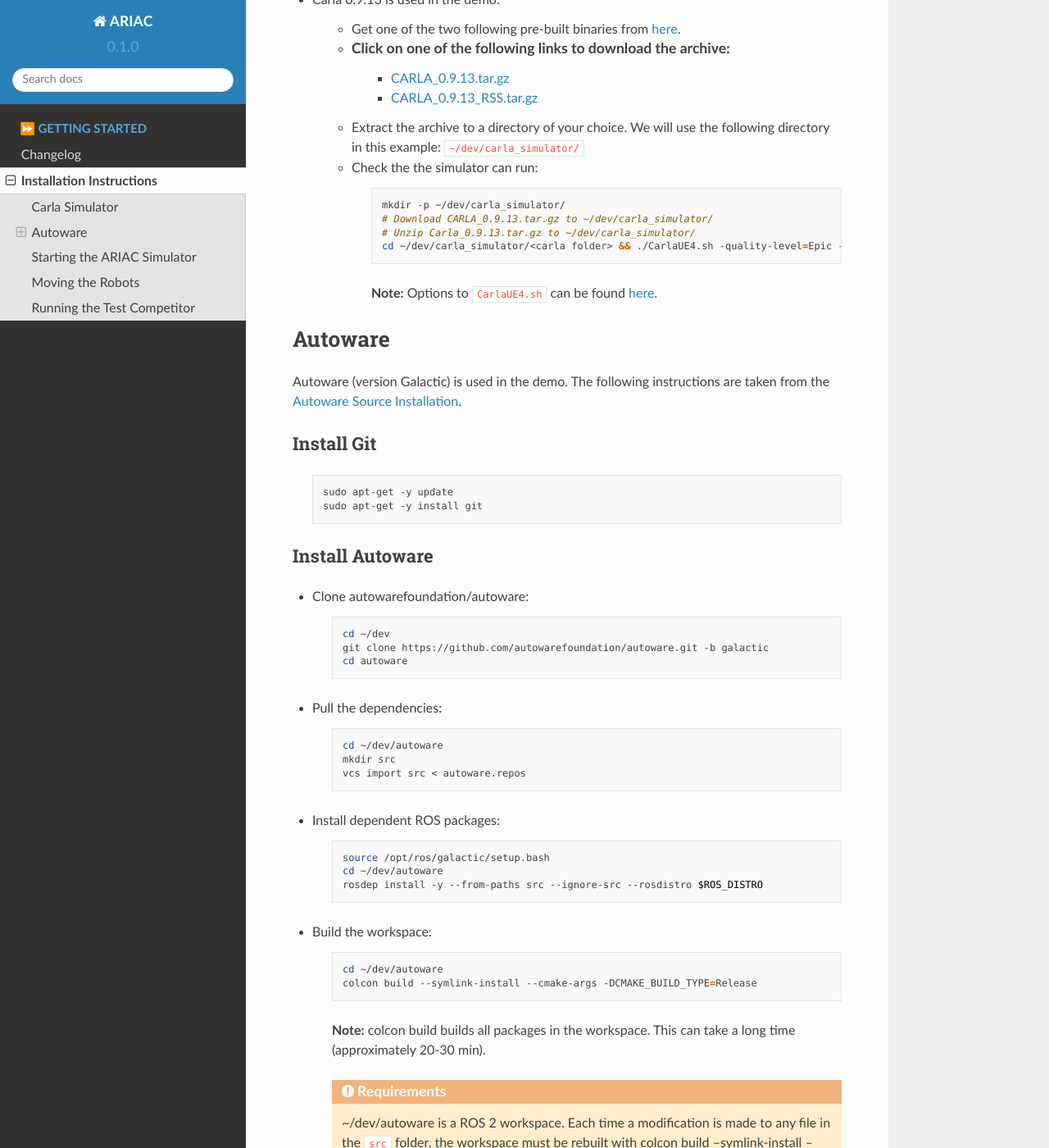
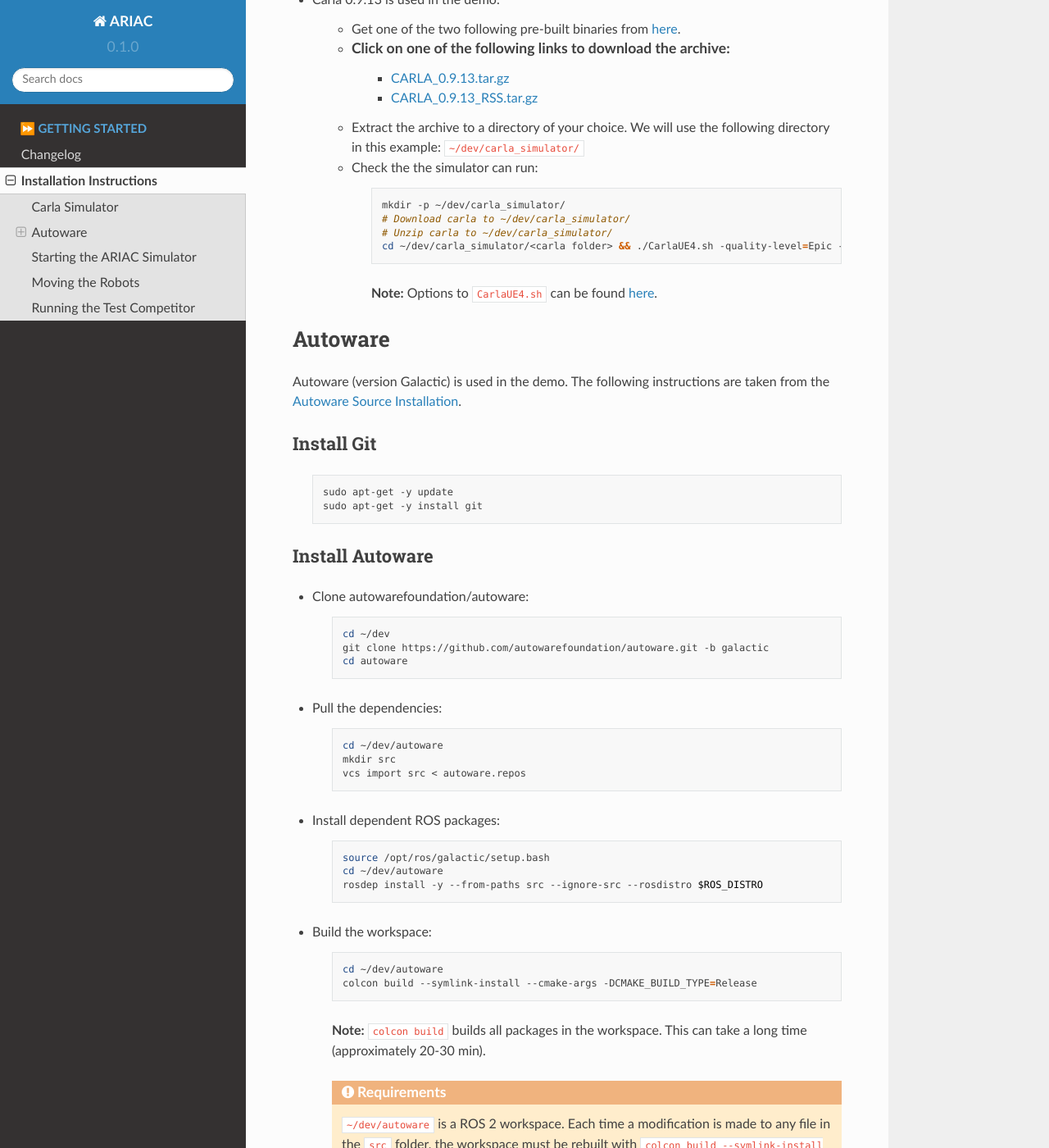
Before and after one commit to zeidk/seri_workshop_demo, a Sphinx documentation site: the page built from docs/getting_started/installation.rst, in a window 1280 px wide and 1400 px high, scrolled down 412 px. Shown: the whole window at 82% size. Built offline with Sphinx 7.4.7 and the Read the Docs theme 2.0.0, drawn with Linux system fonts in a browser that asks for light colours; some of the changed text lies outside the part shown.

Commit message:
documentation

```diff
--- a/docs/getting_started/installation.rst
+++ b/docs/getting_started/installation.rst
@@ -18,6 +18,7 @@
 - Carla 0.9.13 is used in the demo.
 
     - Get one of the two following pre-built binaries from `here <https://github.com/carla-simulator/carla/releases/tag/0.9.13/>`_.
+
     - Click on one of the following links to download the archive:
         - `CARLA_0.9.13.tar.gz <https://carla-releases.s3.eu-west-3.amazonaws.com/Linux/CARLA_0.9.13.tar.gz>`_
         - `CARLA_0.9.13_RSS.tar.gz <https://carla-releases.s3.eu-west-3.amazonaws.com/Linux/CARLA_0.9.13_RSS.tar.gz>`_
@@ -28,8 +29,8 @@
             :class: highlight
 
             mkdir -p ~/dev/carla_simulator/
-            # Download CARLA_0.9.13.tar.gz to ~/dev/carla_simulator/
-            # Unzip Carla_0.9.13.tar.gz to ~/dev/carla_simulator/
+            # Download carla to ~/dev/carla_simulator/
+            # Unzip carla to ~/dev/carla_simulator/
             cd ~/dev/carla_simulator/<carla folder> && ./CarlaUE4.sh -quality-level=Epic -prefernvidia
 
         **Note:** Options to :file:`CarlaUE4.sh` can be found `here <https://carla.readthedocs.io/en/latest/adv_rendering_options/>`_.
@@ -88,12 +89,12 @@
         cd ~/dev/autoware
         colcon build --symlink-install --cmake-args -DCMAKE_BUILD_TYPE=Release
 
-    **Note:** `colcon build` builds all packages in the workspace. This can take a long time (approximately 20-30 min).
+    **Note:** ``colcon build`` builds all packages in the workspace. This can take a long time (approximately 20-30 min).
 
     .. admonition:: Requirements
         :class: attention
 
-        `~/dev/autoware` is a ROS 2 workspace. Each time a modification is made to any file in the :file:`src` folder, the workspace must be rebuilt with `colcon build --symlink-install --cmake-args -DCMAKE_BUILD_TYPE=Release`.
+        :file:`~/dev/autoware` is a ROS 2 workspace. Each time a modification is made to any file in the :file:`src` folder, the workspace must be rebuilt with ``colcon build --symlink-install --cmake-args -DCMAKE_BUILD_TYPE=Release``.
 
 
 
```
